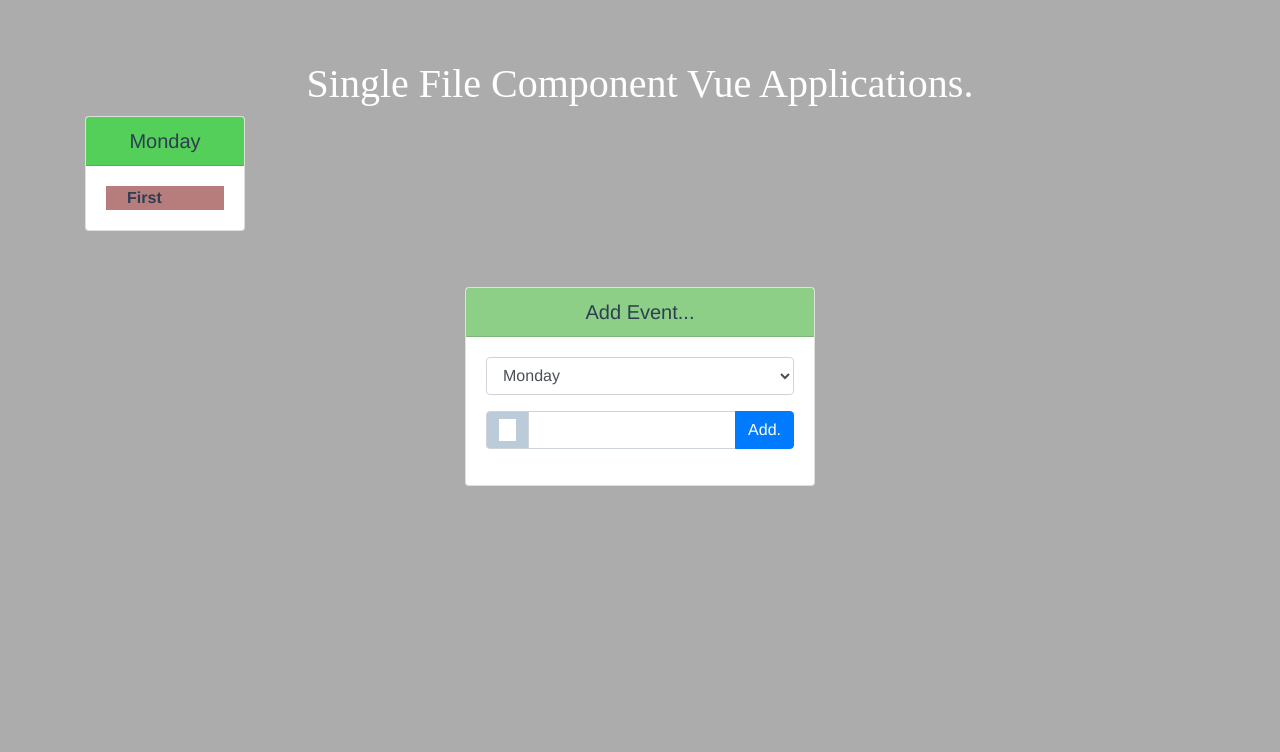
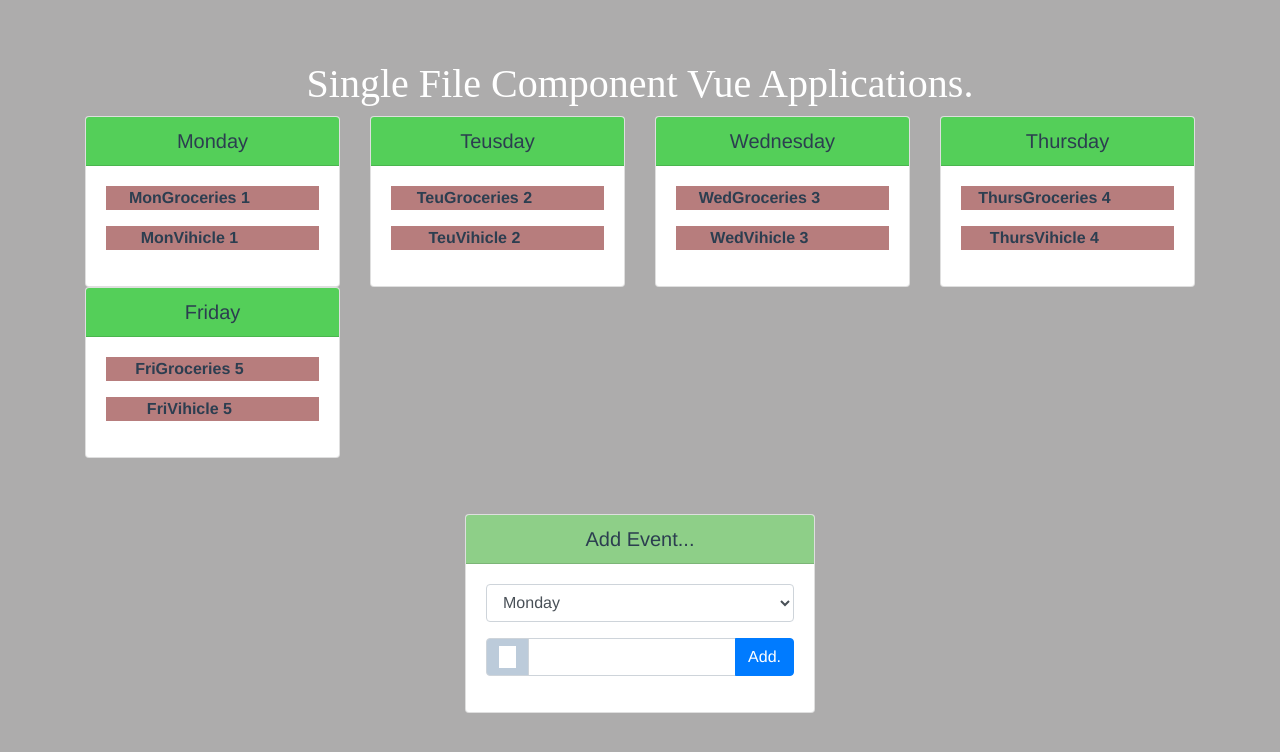
Before and after one commit to GeorgeKariuki7205/Single-File-Components-in-vue-js, a Vue app: page / in a window 1280 px wide. Shown: the top 752 px of the page. Built offline with nearby package versions, Linux system fonts and the light colour scheme; a web font is replaced by a local one.

Commit message:
Added More Components.

```diff
--- a/src/components/CalenderDay.vue
+++ b/src/components/CalenderDay.vue
@@ -1,11 +1,11 @@
 <template>
-                    <div class="col-2">
+                    <div class="col-3">
                 <div class="card">
                     <div class="card-header" style="background-color:#54cf59;">
-                        <h5 class="mb-0">Monday</h5>
+                        <h5 class="mb-0">{{day.fullTitle}}</h5>
                     </div>
                     <div class="card-body">
-                        <p class="card-text" style="background-color:#b77d7d;"><strong>First&nbsp;</strong><span><a href="#" style="margin-right:10%;"><i class="fa fa-trash" style="color:rgb(0,0,0);padding-right:0;"></i></a></span><span><a href="#"><i class="fa fa-edit" style="color:rgb(0,0,0);"></i></a></span></p>
+                        <calenderEvent v-for= "(events, index) in day.events" :key="index" :events="events" :day="day"/>
                     </div>
                 </div>
             </div>
@@ -13,8 +13,13 @@
 
 
 <script>
+import CalenderEvent from './CalenderEvent.vue'
 export default {
-    name: 'CalenderDay'
+    name: 'CalenderDay',
+    props: ['day'],
+    components:{
+        CalenderEvent
+    }
 }
 </script>
 
--- /dev/null
+++ b/src/components/CalenderEvent.vue
@@ -0,0 +1,26 @@
+<template>
+    <div>
+        <p class="card-text" style="background-color:#b77d7d;"><strong>{{ day.abbTitle}}{{events.details}}</strong><span><a href = "#" data-toggle="modal" data-target="#modal" style="margin-right:10%;"><i class="fa fa-trash" style="color:rgb(0,0,10);padding-right:0;"></i></a></span><span><a href="#" data-target = "#modal" data-toggle = "modal"><i class="fa fa-edit" style="color:rgb(0,0,0);"></i></a></span></p>
+        <div role="dialog" tabindex="-1" class="modal fade" id = "modal">
+    <div class="modal-dialog" role="document">
+        <div class="modal-content">
+            <div class="modal-header">
+                <h4 class="modal-title">Modal Title</h4><button type="button" class="close" data-dismiss="modal" aria-label="Close"><span aria-hidden="true">×</span></button></div>
+            <div class="modal-body">
+                <p>The content of your modal.</p>
+            </div>
+            <div class="modal-footer"><button class="btn btn-light" type="button" data-dismiss="modal">Close</button><button class="btn btn-primary" type="button">Save</button></div>
+        </div>
+    </div>
+</div>
+    </div>
+</template>
+<script>
+export default {
+    name: 'CalenderEvent',
+    props: ['day','events'],
+}
+</script>
+<style lang="scss">
+
+</style>
--- a/src/components/CalenderWeek.vue
+++ b/src/components/CalenderWeek.vue
@@ -1,14 +1,18 @@
 <template>
        <div>
         <div class="row">
-                <CalenderDay />
+                <CalenderDay v-for= "day in storedData.seedData" :key= "day.id" :day = "day"/>
         </div>
        </div>
 </template>
 <script>
+import {store} from '../store.js'
 import CalenderDay from './CalenderDay.vue'
 export default {
     name:'CalenderWeek',
+    data(){
+        return {storedData: store.state}
+    },
     components:{
         CalenderDay
     }
--- /dev/null
+++ b/src/seed.js
@@ -0,0 +1,48 @@
+export const seedData = [
+    {
+        id:1,
+        abbTitle: 'Mon',
+        fullTitle: 'Monday',
+        events: [
+            {details: 'Groceries 1', edit: false},
+            {details: 'Vihicle 1', edit: false},
+        ]
+    },
+    {
+        id:2,
+        abbTitle: 'Teu',
+        fullTitle: 'Teusday',
+        events: [
+            {details: 'Groceries 2', edit: false},
+            {details: 'Vihicle 2', edit: false},
+        ]
+    },
+    {
+        id:3,
+        abbTitle: 'Wed',
+        fullTitle: 'Wednesday',
+        events: [
+            {details: 'Groceries 3', edit: false},
+            {details: 'Vihicle 3', edit: false},
+        ]
+    },
+    {
+        id:4,
+        abbTitle: 'Thurs',
+        fullTitle: 'Thursday',
+        events: [
+            {details: 'Groceries 4', edit: false},
+            {details: 'Vihicle 4', edit: false},
+        ]
+    },
+    {
+        id:5,
+        abbTitle: 'Fri',
+        fullTitle: 'Friday',
+        events: [
+            {details: 'Groceries 5', edit: false},
+            {details: 'Vihicle 5', edit: false},
+        ]
+    },
+
+]
--- a/src/store.js
+++ b/src/store.js
@@ -0,0 +1,6 @@
+import {seedData} from './seed.js';
+export const store = {
+    state: {
+        seedData
+    }
+}
```
